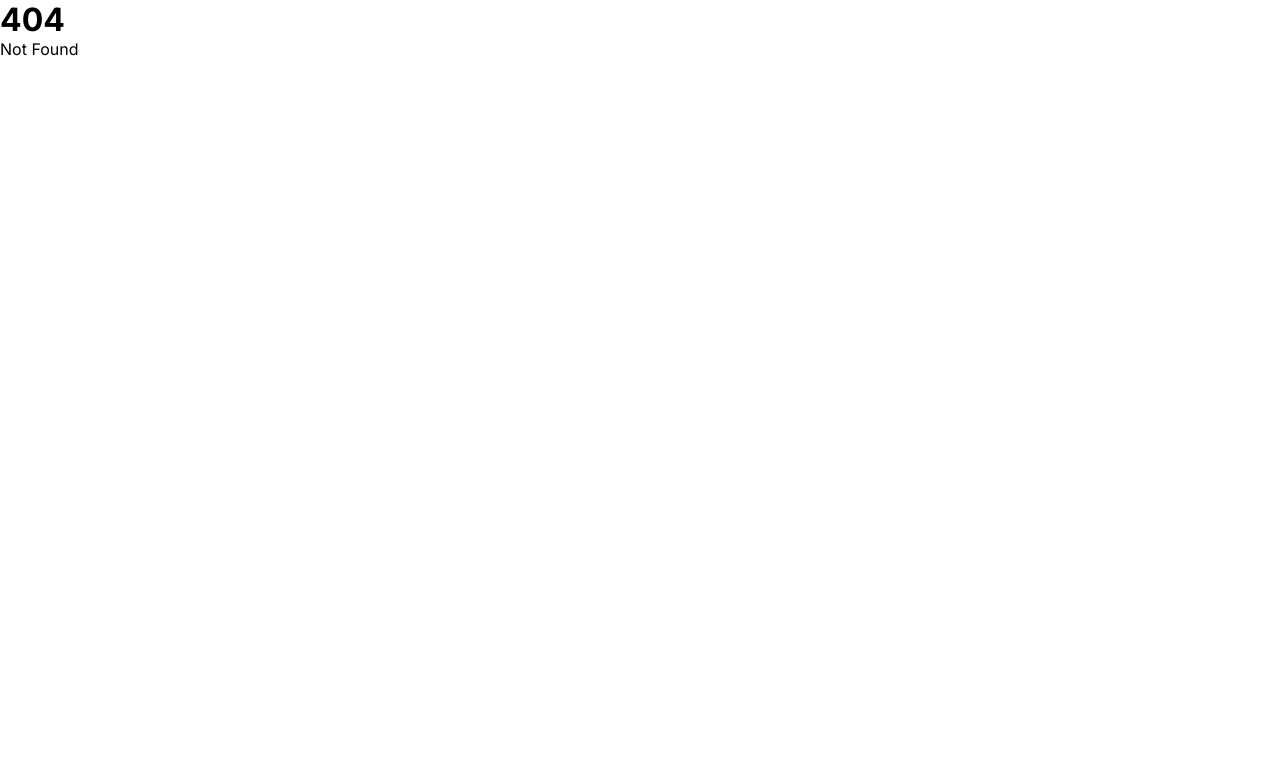
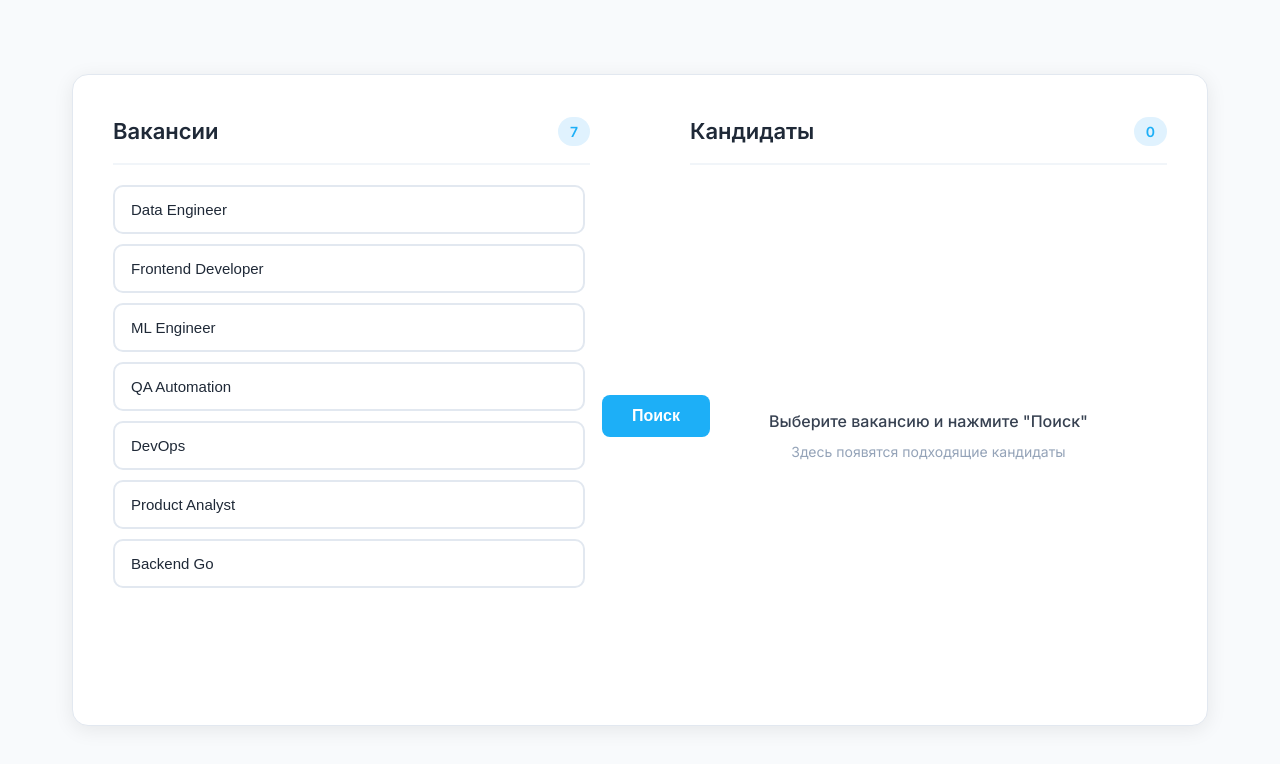
Before and after one commit to d1mspy/NizhNovHack, a SvelteKit app in the folder frontend/: page /candidates in a window 1280 px wide. Before the commit this address had no page. Shown: the top 764 px of the page. Built offline with nearby package versions, Linux system fonts and the light colour scheme.

Commit message:
feat: add style on candidates

```diff
--- /dev/null
+++ b/frontend/src/routes/candidates/+page.svelte
@@ -0,0 +1,328 @@
+<script lang="ts">
+  // ----- типы -----
+  type Vacancy = { id: string; name: string };
+  type Candidate = { id: string; position: string; score: number };
+
+  // ----- мок-данные -----
+  let vacancies: Vacancy[] = [
+    { id: 'v1', name: 'Data Engineer' },
+    { id: 'v2', name: 'Frontend Developer' },
+    { id: 'v3', name: 'ML Engineer' },
+    { id: 'v4', name: 'QA Automation' },
+    { id: 'v5', name: 'DevOps' },
+    { id: 'v6', name: 'Product Analyst' },
+    { id: 'v7', name: 'Backend Go' },
+  ];
+
+  let selected: Set<string> = new Set();          // выбранные вакансии
+  let candidates: Candidate[] = [];               // появятся после "Поиска"
+  let isSearching = false;
+
+  const toggleSelect = (id: string) => {
+    const next = new Set(selected);
+    if (next.has(id)) next.delete(id);
+    else next.add(id);
+    selected = next;
+  };
+
+  const hasSelection = () => selected.size > 0;
+
+  // имитация ответа от бэка
+  const runSearch = async () => {
+    if (isSearching) return;
+    isSearching = true;
+    await new Promise((r) => setTimeout(r, 600));
+    candidates = [
+      { id: 'c1', position: 'Middle Data Engineer', score: 86 },
+      { id: 'c2', position: 'Senior Frontend (React)', score: 74 },
+      { id: 'c3', position: 'ML Engineer (NLP)', score: 92 },
+      { id: 'c4', position: 'QA Automation', score: 65 },
+      { id: 'c5', position: 'DevOps Engineer', score: 80 }
+    ];
+    isSearching = false;
+  };
+</script>
+
+<svelte:head>
+  <title>Поиск кандидатов - HR Консультант</title>
+</svelte:head>
+
+<div class="page-container">
+  <div class="search-screen">
+    <!-- Левая колонка -->
+    <section class="pane left-pane">
+      <div class="pane-header">
+        <h2>Вакансии</h2>
+        <span class="badge">{vacancies.length}</span>
+      </div>
+
+      <div class="vacancies-list">
+        {#each vacancies as v (v.id)}
+          <button
+            class="vacancy-card {selected.has(v.id) ? 'selected' : ''}"
+            on:click={() => toggleSelect(v.id)}
+            aria-pressed={selected.has(v.id)}
+          >
+            <span class="vacancy-name">{v.name}</span>
+            {#if selected.has(v.id)}
+              <svg width="16" height="16" viewBox="0 0 24 24" fill="none" stroke="currentColor">
+                <path d="M20 6L9 17l-5-5" stroke-width="2" stroke-linecap="round" stroke-linejoin="round"/>
+              </svg>
+            {/if}
+          </button>
+        {/each}
+      </div>
+    </section>
+
+    <!-- Правая колонка -->
+    <section class="pane right-pane">
+      <div class="pane-header">
+        <h2>Кандидаты</h2>
+        <span class="badge">{candidates.length}</span>
+      </div>
+
+      {#if candidates.length === 0}
+        <div class="empty-state">
+          <p>Выберите вакансию и нажмите "Поиск"</p>
+          <span class="empty-subtitle">Здесь появятся подходящие кандидаты</span>
+        </div>
+      {:else}
+        <div class="candidates-list">
+          {#each candidates as c (c.id)}
+            <div class="candidate-card">
+              <div class="candidate-info">
+                <span class="candidate-position">{c.position}</span>
+                <div class="score-container">
+                  <div class="score-bar">
+                    <div class="score-fill" style={`width: ${c.score}%`}></div>
+                  </div>
+                  <span class="score-value">{c.score}%</span>
+                </div>
+              </div>
+            </div>
+          {/each}
+        </div>
+      {/if}
+    </section>
+
+    <!-- Кнопка поиска -->
+    <button
+      class="search-button"
+      on:click={runSearch}
+      disabled={isSearching}
+    >
+      {#if isSearching}
+        Поиск...
+      {:else}
+        Поиск
+      {/if}
+    </button>
+  </div>
+</div>
+
+<style>
+  :global(body) {
+    background: #f8fafc;
+    color: #333;
+    line-height: 1.5;
+    overflow: hidden;
+  }
+
+  .page-container {
+    width: 100%;
+    height: 100vh;
+    margin: 0;
+    padding: 20px;
+    box-sizing: border-box;
+    background: #f8fafc;
+    display: flex;
+    align-items: center;
+    justify-content: center;
+  }
+
+  .search-screen {
+    display: grid;
+    grid-template-columns: 1fr 1fr;
+    gap: 100px;
+    position: relative;
+    background: white;
+    padding: 40px;
+    border-radius: 16px;
+    box-shadow: 0 4px 20px rgba(0, 0, 0, 0.08);
+    border: 1px solid #e2e8f0;
+    height: 75%;
+    width: 85%;
+    margin: 0 auto;
+  }
+
+  .pane {
+    display: flex;
+    flex-direction: column;
+    height: 100%;
+  }
+
+  .pane-header {
+    display: flex;
+    align-items: center;
+    justify-content: space-between;
+    margin-bottom: 20px;
+    padding-bottom: 15px;
+    border-bottom: 2px solid #f1f5f9;
+  }
+
+  .pane-header h2 {
+    margin: 0;
+    font-size: 22px;
+    font-weight: 600;
+    color: #1f2937;
+  }
+
+  .badge {
+    background: #e0f2fe;
+    color: #1DAFF7;
+    padding: 4px 12px;
+    border-radius: 20px;
+    font-size: 14px;
+    font-weight: 600;
+  }
+
+  .vacancies-list,
+  .candidates-list {
+    display: flex;
+    flex-direction: column;
+    gap: 10px;
+    flex: 1;
+    overflow-y: auto;
+    padding-right: 5px;
+  }
+
+  .vacancy-card {
+    display: flex;
+    align-items: center;
+    justify-content: space-between;
+    padding: 14px 16px;
+    background: white;
+    border: 2px solid #e2e8f0;
+    border-radius: 10px;
+    cursor: pointer;
+    transition: border-color 0.2s ease;
+    text-align: left;
+    width: 100%;
+  }
+
+  .vacancy-card:hover {
+    border-color: #1DAFF7;
+  }
+
+  .vacancy-card.selected {
+    background: #f0f9ff;
+    border-color: #1DAFF7;
+    color: #1DAFF7;
+  }
+
+  .vacancy-name {
+    font-size: 15px;
+    font-weight: 500;
+    color: #1f2937;
+  }
+
+  .vacancy-card.selected .vacancy-name {
+    color: #1DAFF7;
+    font-weight: 600;
+  }
+
+  .candidate-card {
+    padding: 16px 18px;
+    background: white;
+    border: 1px solid #e2e8f0;
+    border-radius: 10px;
+  }
+
+  .candidate-info {
+    display: flex;
+    flex-direction: column;
+    gap: 12px;
+  }
+
+  .candidate-position {
+    font-size: 15px;
+    font-weight: 500;
+    color: #1f2937;
+  }
+
+  .score-container {
+    display: flex;
+    align-items: center;
+    gap: 12px;
+  }
+
+  .score-bar {
+    flex: 1;
+    height: 8px;
+    background: #f1f5f9;
+    border-radius: 4px;
+    overflow: hidden;
+  }
+
+  .score-fill {
+    height: 100%;
+    background: #1DAFF7;
+    border-radius: 4px;
+  }
+
+  .score-value {
+    font-size: 14px;
+    font-weight: 600;
+    color: #1DAFF7;
+    min-width: 40px;
+  }
+
+  .empty-state {
+    display: flex;
+    flex-direction: column;
+    align-items: center;
+    justify-content: center;
+    height: 100%;
+    text-align: center;
+    color: #64748b;
+    padding: 40px 20px;
+  }
+
+  .empty-state p {
+    margin: 0 0 8px 0;
+    font-size: 16px;
+    font-weight: 500;
+    color: #374151;
+  }
+
+  .empty-subtitle {
+    font-size: 14px;
+    color: #94a3b8;
+  }
+
+  .search-button {
+    position: absolute;
+    top: 50%;
+    left: 50%;
+    transform: translate(-50%, -50%);
+    padding: 12px 30px;
+    margin: 1rem;
+    background: #1DAFF7;
+    color: white;
+    border: none;
+    border-radius: 8px;
+    font-size: 16px;
+    font-weight: 600;
+    cursor: pointer;
+    transition: background-color 0.2s ease;
+  }
+
+  .search-button:hover:not(:disabled) {
+    background: #0d8dcd;
+  }
+
+  .search-button:disabled {
+    background: #cbd5e1;
+    cursor: not-allowed;
+  }
+</style>
```
